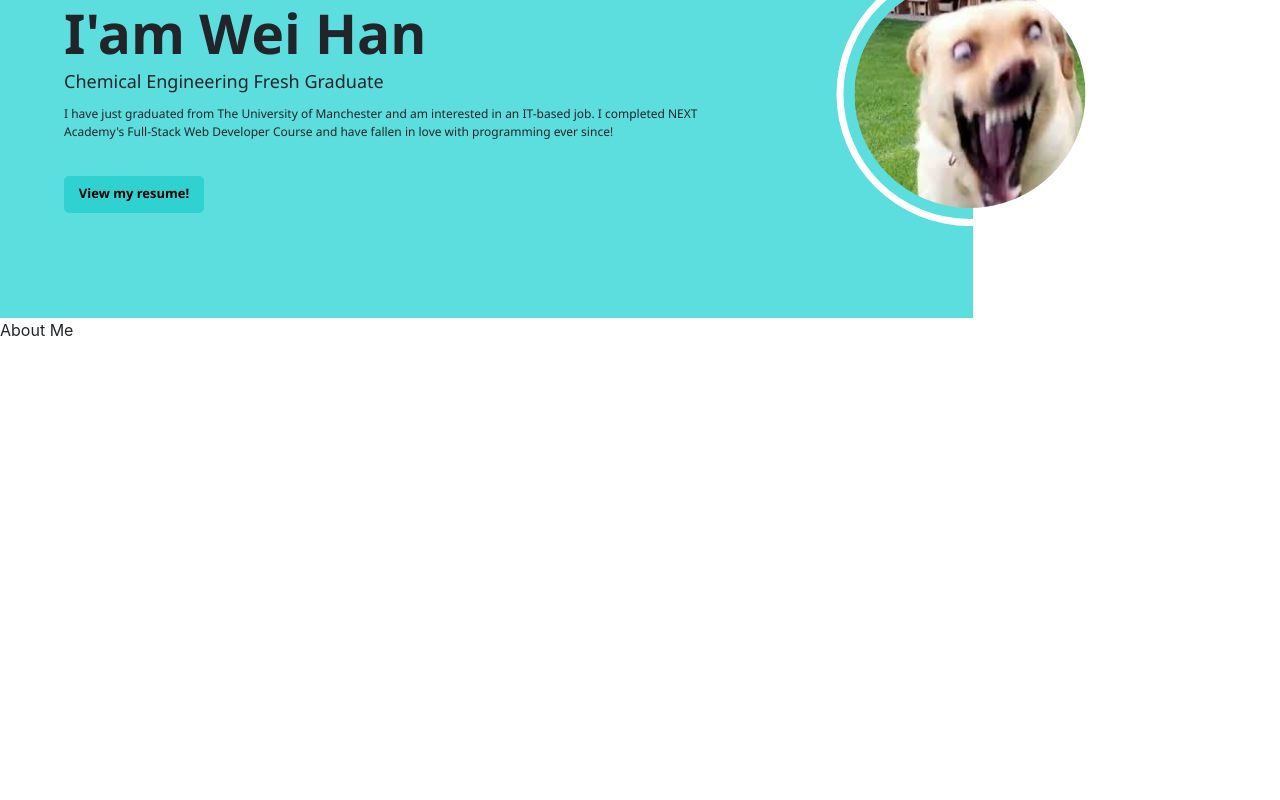
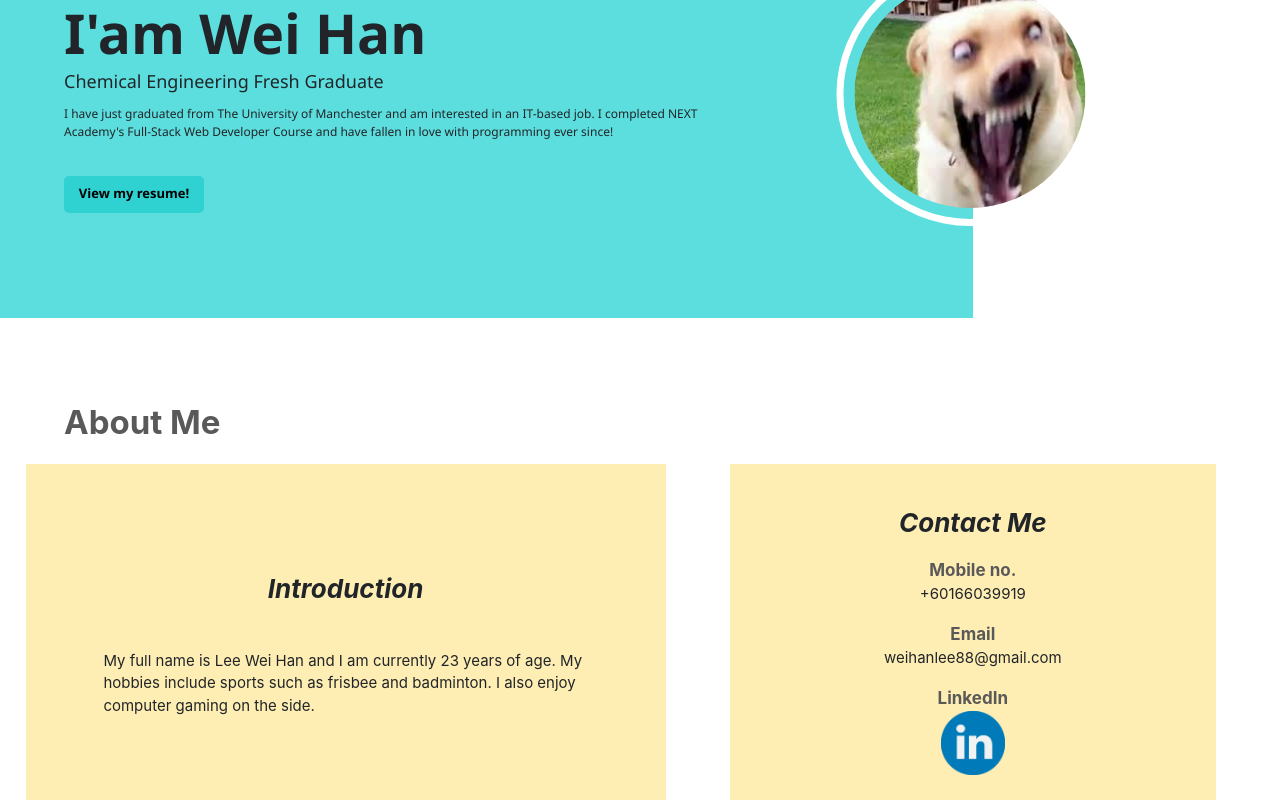
Before and after one commit to LeeWeiHan97/portfolio, a React (Create React App) app: page / in a window 1280 px wide. Shown: the part 187-987 px from the top of the page. Before the commit the page ends 800 px from the top, so only its background shows below. Built offline with nearby package versions, Linux system fonts and the light colour scheme.

Commit message:
Added about me section

```diff
--- a/src/App.css
+++ b/src/App.css
@@ -84,6 +84,84 @@
   outline: 0;
 }
 
+.about-me-heading {
+  padding-top: 80px;
+  padding-left: 5vw;
+  font-size: 33px;
+  font-weight: bold;
+  color: #595959;
+}
+
+.bio-container {
+  border: 1px solid #ffeeb3;
+  background-color: #ffeeb3;
+  width: 50vw;
+  height: auto;
+  display: flex;
+  flex-direction: column;
+  justify-content: center;
+}
+
+.bio-heading {
+  text-align: center;
+  margin-top: 3vw;
+  font-size: 26px;
+  font-weight: bold;
+  font-style: italic;
+}
+
+.bio-description-container {
+  margin-top: 2vw;
+  font-size: 13.5px;
+  padding-right: 3vw;
+}
+
+.bio-description {
+  margin-left: 6vw;
+  font-size: 15px;
+}
+
+.about-me-container {
+  display: flex;
+  justify-content: space-between;
+  margin-left: 2vw;
+  margin-right: 5vw;
+}
+
+.contact-container {
+  border: 1px solid #ffeeb3;
+  background-color: #ffeeb3;
+  width: 38vw;
+}
+
+.mobile-container {
+  margin-bottom: 2vh;
+}
+
+.mobile-heading {
+  font-size: 17px;
+  font-weight: bold;
+  color: #595959;
+  margin: 0;
+  text-align: center;
+}
+
+.mobile-description {
+  text-align: center;
+  font-size: 15px;
+}
+
+.image-container {
+  display: flex;
+  justify-content: center;
+  margin-bottom: 3vh;
+}
+
+.logo {
+  width: 5vw;
+  height: 5vw;
+}
+
 @media only screen and (min-width: 900px) {
   .navbar-custom {
     display: flex;
--- a/src/App.js
+++ b/src/App.js
@@ -5,6 +5,7 @@ import {Route, Link} from 'react-router-dom';
 import 'bootstrap/dist/css/bootstrap.min.css';
 import {Navbar, Nav, Container} from 'react-bootstrap';
 import resume_file from './Lee Wei Han-CV.pdf';
+import linkedIn from './linkedin social media icon_3609691.png';
 
 /* const NavBar = styled.div`
   color: white;
@@ -93,8 +94,34 @@ class App extends React.Component {
           </div>
         </div>
 
-        <div>
-          <p>About Me</p>
+        <div class="about-me-parent-container">
+
+          <div class="about-me-heading">
+            <p>About Me</p>
+          </div>
+
+          <div class="about-me-container">
+            <div class="bio-container">
+              <p class="bio-heading">Introduction</p>
+              <div class="bio-description-container">
+                <p class="bio-description">My full name is Lee Wei Han and I am currently 23 years of age. My hobbies include sports such as frisbee and badminton. I also enjoy computer gaming on the side.</p>
+              </div>
+            </div>
+
+            <div class="contact-container">
+              <p class="bio-heading">Contact Me</p>
+              <div class="mobile-container">
+                <p class="mobile-heading">Mobile no.</p>
+                <p class="mobile-description">+60166039919</p>
+              </div>
+              <div class="email container">
+                <p class="mobile-heading">Email</p>
+                <p class="mobile-description">weihanlee88@gmail.com</p>
+              </div>
+              <p class="mobile-heading">LinkedIn</p>
+              <div class="image-container"><a href="https://www.linkedin.com/in/wei-han-lee-9b1a7b161/" target="_blank"><img src={linkedIn} class="logo"></img></a></div>
+            </div>
+          </div>
         </div>
 
       </div>
```
Also changed, not shown: src/linkedin social media icon_3609691.png (added).
